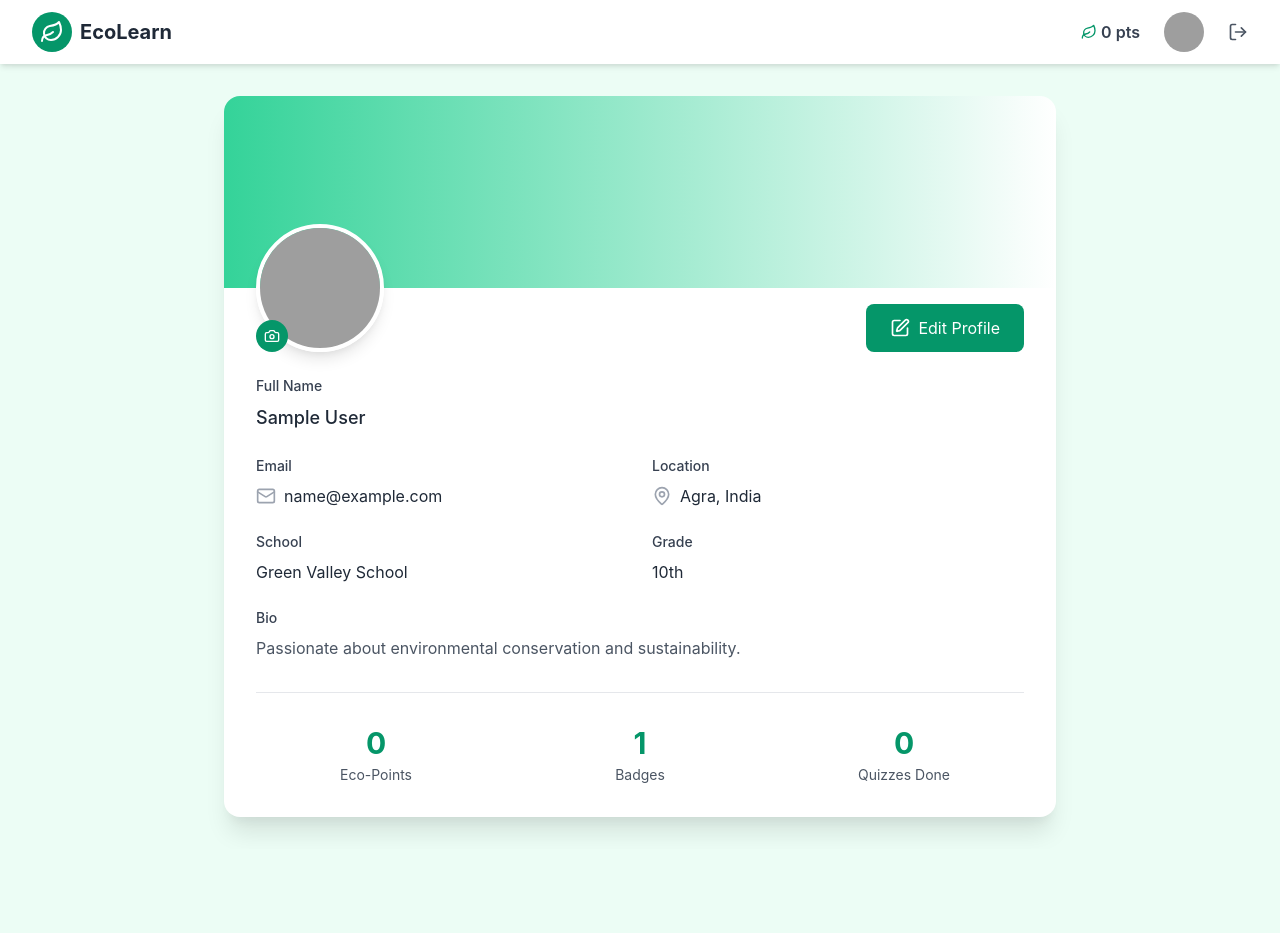
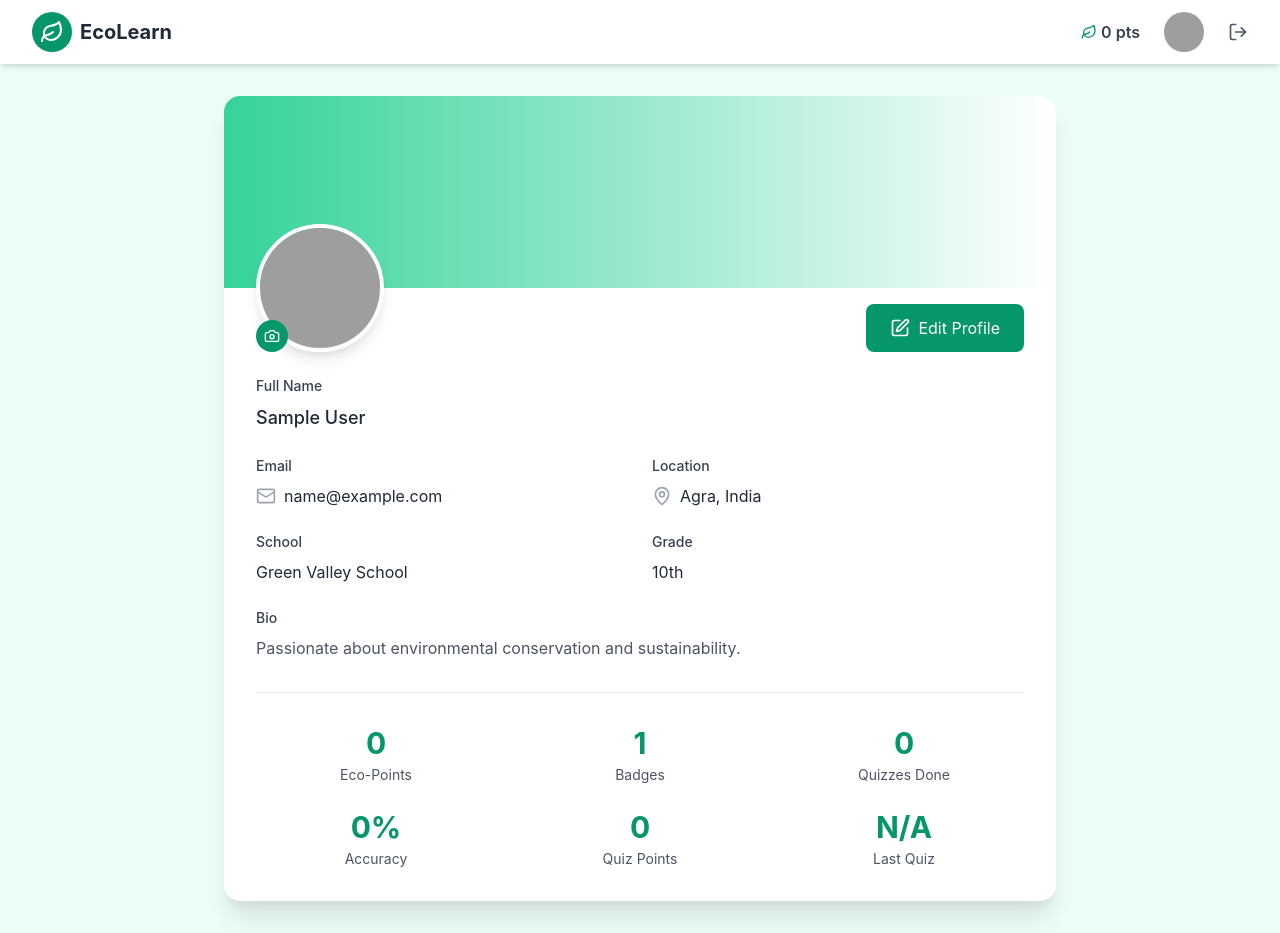
Before and after one commit to cyber-scribe/ecoLearn, a React (Create React App) app in the folder client/: page /profile in a window 1280 px wide. Before the commit the page ends 849 px from the top, so only its background shows below. Built offline with nearby package versions, Linux system fonts and the light colour scheme; no server answers; sample sign-in values are in the browser's storage; grey boxes are pictures that could not be loaded.

Commit message:
added learning stats

```diff
--- a/client/src/pages/Profile.jsx
+++ b/client/src/pages/Profile.jsx
@@ -415,6 +415,26 @@ const Profile = () => {
                 </p>
                 <p className="text-gray-600 text-sm mt-1">Quizzes Done</p>
               </div>
+              <div className="text-center">
+                <p className="text-3xl font-bold text-green-600">
+                  {loading ? '...' : `${Math.round(quizStats?.stats?.averageScore || 0)}%`}
+                </p>
+                <p className="text-gray-600 text-sm mt-1">Accuracy</p>
+              </div>
+              <div className="text-center">
+                <p className="text-3xl font-bold text-green-600">
+                  {loading ? '...' : (quizStats?.stats?.totalEcoPoints || 0)}
+                </p>
+                <p className="text-gray-600 text-sm mt-1">Quiz Points</p>
+              </div>
+              <div className="text-center">
+                <p className="text-3xl font-bold text-green-600">
+                  {loading || !quizStats?.stats?.lastQuizDate
+                    ? (loading ? '...' : 'N/A')
+                    : new Date(quizStats.stats.lastQuizDate).toLocaleDateString()}
+                </p>
+                <p className="text-gray-600 text-sm mt-1">Last Quiz</p>
+              </div>
             </div>
           </div>
         </div>
```
